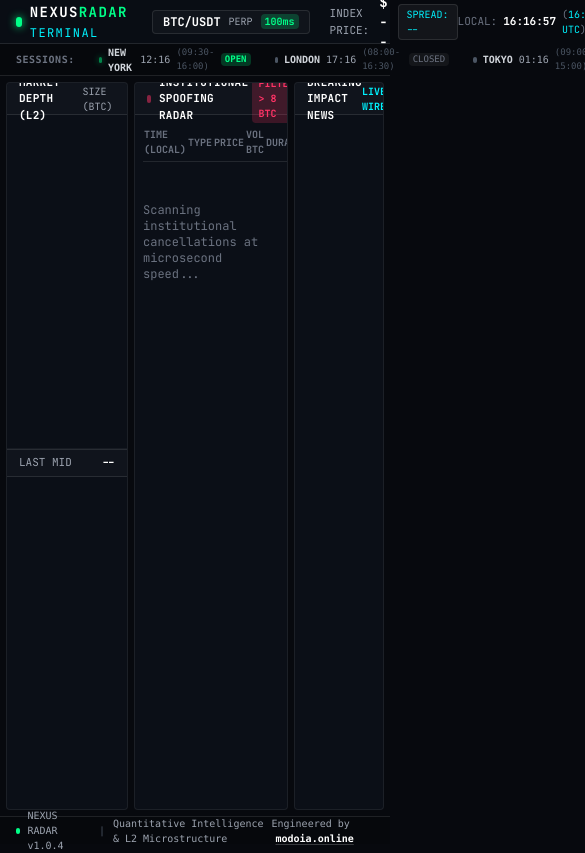
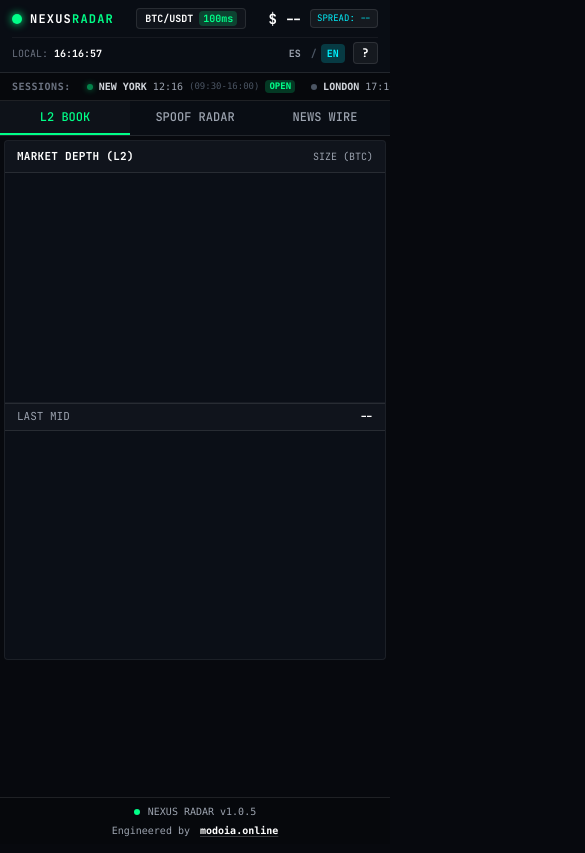
Before and after one commit to somosmodoia-bit/trading-radar, a website: page public/index.html in a window 390 px wide. Shown: the top 853 px of the page, 585 px wide, since content can reach past the window. Drawn offline with nearby package versions, Linux system fonts and the light colour scheme.

Commit message:
Update index.html

```diff
--- a/public/index.html
+++ b/public/index.html
@@ -2,7 +2,7 @@
 <html lang="es" class="dark">
 <head>
   <meta charset="UTF-8">
-  <meta name="viewport" content="width=device-width, initial-scale=1.0">
+  <meta name="viewport" content="width=device-width, initial-scale=1.0, maximum-scale=1.0, user-scalable=no">
   <title>NEXUS RADAR // Institutional Liquidity & Spoof Terminal</title>
   <script src="https://cdn.tailwindcss.com"></script>
   <link rel="preconnect" href="https://fonts.googleapis.com">
@@ -24,55 +24,59 @@
     .ask-gradient {
       background: linear-gradient(90deg, rgba(255, 51, 102, 0.25) 0%, rgba(255, 51, 102, 0.02) 100%);
     }
+    /* Scrollbars minimalistas */
     ::-webkit-scrollbar { width: 4px; height: 4px; }
     ::-webkit-scrollbar-track { background: #07090e; }
     ::-webkit-scrollbar-thumb { background: #1e293b; border-radius: 2px; }
+    .no-scrollbar::-webkit-scrollbar { display: none; }
+    .no-scrollbar { -ms-overflow-style: none; scrollbar-width: none; }
   </style>
 </head>
-<body class="h-screen flex flex-col overflow-hidden text-[12px] select-none">
+<body class="min-h-screen md:h-screen flex flex-col overflow-x-hidden md:overflow-hidden text-[12px] select-none">
 
-  <!-- TOP BAR 1: HEADER PRINCIPAL -->
-  <header class="h-11 border-b border-white/10 bg-[#090d14] flex items-center justify-between px-4 shrink-0">
-    <div class="flex items-center gap-5">
+  <!-- TOP BAR 1: HEADER PRINCIPAL RESPONSIVE -->
+  <header class="border-b border-white/10 bg-[#090d14] px-3 md:px-4 py-2 md:py-0 md:h-11 flex flex-col md:flex-row md:items-center justify-between gap-2 shrink-0">
+    <!-- Izquierda: Logo + Par + Precios -->
+    <div class="flex items-center justify-between md:justify-start gap-2.5 md:gap-5 flex-wrap">
       <div class="flex items-center gap-2">
         <span class="w-2.5 h-2.5 rounded-full bg-[#00ff88] shadow-[0_0_8px_#00ff88]"></span>
-        <span class="font-bold text-white tracking-widest text-sm">NEXUS<span class="text-[#00ff88]">RADAR</span> <span class="text-xs text-[#00f2fe] font-normal">TERMINAL</span></span>
+        <span class="font-bold text-white tracking-widest text-xs md:text-sm">NEXUS<span class="text-[#00ff88]">RADAR</span></span>
       </div>
 
-      <div class="flex items-center gap-2 px-2.5 py-0.5 bg-white/[0.03] border border-white/10 rounded">
+      <div class="flex items-center gap-1.5 px-2 py-0.5 bg-white/[0.03] border border-white/10 rounded text-[10px] md:text-xs">
         <span class="font-bold text-white">BTC/USDT</span>
-        <span class="text-[10px] text-gray-400">PERP</span>
-        <span class="text-[10px] px-1 bg-[#00ff88]/20 text-[#00ff88] font-bold rounded">100ms</span>
+        <span class="px-1 bg-[#00ff88]/20 text-[#00ff88] font-bold rounded">100ms</span>
       </div>
 
-      <div class="flex items-center gap-2.5">
-        <span class="text-gray-400 text-[11px]" data-i18n="indexPrice">PRECIO ÍNDICE:</span>
-        <span id="midPrice" class="font-bold text-white text-sm tabular-nums">$ --</span>
-        <span id="spreadBadge" class="text-[10px] px-2 py-0.5 rounded bg-white/5 border border-white/10 text-[#00f2fe]">SPREAD: --</span>
+      <div class="flex items-center gap-2 text-[11px] md:text-xs">
+        <span id="midPrice" class="font-bold text-white tabular-nums text-sm md:text-base">$ --</span>
+        <span id="spreadBadge" class="text-[9px] md:text-[10px] px-1.5 py-0.5 rounded bg-white/5 border border-white/10 text-[#00f2fe]">SPREAD: --</span>
       </div>
     </div>
 
-    <!-- HUSO HORARIO LOCAL DEL USUARIO & SELECTOR IDIOMA -->
-    <div class="flex items-center gap-4 text-[11px]">
-      <div class="flex items-center gap-1.5 text-gray-300">
+    <!-- Derecha: Reloj Local + Idioma + Ayuda -->
+    <div class="flex items-center justify-between md:justify-end gap-3 text-[11px] border-t md:border-t-0 border-white/5 pt-1 md:pt-0">
+      <div class="flex items-center gap-1.5 text-gray-300 text-[10px] md:text-[11px]">
         <span class="text-gray-500">LOCAL:</span>
         <span id="localClock" class="font-bold text-white tabular-nums">--:--:--</span>
-        <span class="text-gray-500 text-[10px]">(<span id="utcClock" class="text-[#00f2fe]">--:-- UTC</span>)</span>
+        <span class="text-gray-500 hidden sm:inline">(<span id="utcClock" class="text-[#00f2fe]">--:-- UTC</span>)</span>
       </div>
 
-      <div class="border-l border-white/10 pl-3 flex items-center gap-1 font-bold">
-        <button id="btnLangES" onclick="setLanguage('es')" class="px-1.5 py-0.5 rounded bg-[#00ff88]/20 text-[#00ff88]">ES</button>
-        <span class="text-gray-600">/</span>
-        <button id="btnLangEN" onclick="setLanguage('en')" class="px-1.5 py-0.5 rounded hover:bg-white/5 text-gray-400">EN</button>
+      <div class="flex items-center gap-2">
+        <div class="flex items-center gap-1 font-bold text-[10px] md:text-xs">
+          <button id="btnLangES" onclick="setLanguage('es')" class="px-1.5 py-0.5 rounded bg-[#00ff88]/20 text-[#00ff88]">ES</button>
+          <span class="text-gray-600">/</span>
+          <button id="btnLangEN" onclick="setLanguage('en')" class="px-1.5 py-0.5 rounded hover:bg-white/5 text-gray-400">EN</button>
+        </div>
+
+        <button onclick="toggleHelpModal()" class="px-2 py-0.5 rounded bg-white/5 hover:bg-white/10 border border-white/10 text-white font-bold text-xs" title="Guía rápida">?</button>
       </div>
-
-      <button onclick="toggleHelpModal()" class="px-2 py-0.5 rounded bg-white/5 hover:bg-white/10 border border-white/10 text-white font-bold" title="Guía rápida">?</button>
     </div>
   </header>
 
-  <!-- TOP BAR 2: MONITOR DE BOLSAS DEL MUNDO -->
-  <div class="h-8 border-b border-white/10 bg-[#06080c] flex items-center justify-between px-4 text-[10px] font-mono shrink-0">
-    <div class="flex items-center gap-6">
+  <!-- TOP BAR 2: MONITOR DE BOLSAS MUNDIALES (SCROLLABLE EN MOBILE) -->
+  <div class="border-b border-white/10 bg-[#06080c] px-3 md:px-4 py-1.5 md:h-8 flex items-center justify-between overflow-x-auto no-scrollbar text-[10px] font-mono shrink-0">
+    <div class="flex items-center gap-4 md:gap-6 whitespace-nowrap min-w-max">
       <span class="text-gray-500 font-bold uppercase tracking-wider" data-i18n="marketSessions">SESIONES:</span>
 
       <!-- NUEVA YORK -->
@@ -111,42 +115,52 @@
         <span id="badge-syd" class="px-1 py-0.2 rounded text-[9px] bg-gray-800 text-gray-400 font-bold">CLOSED</span>
       </div>
     </div>
-
-    <div class="text-gray-400">
-      FEED: <span class="text-[#00ff88]">BINANCE FUTURES L2</span>
-    </div>
   </div>
 
-  <!-- BODY GRID (3 PANELES) -->
-  <main class="flex-1 grid grid-cols-12 gap-1.5 p-1.5 overflow-hidden">
+  <!-- SELECTOR DE PESTAÑAS (TABS) EXCLUSIVO MOBILE -->
+  <nav class="flex md:hidden bg-[#090d14] border-b border-white/10 text-xs shrink-0 font-medium">
+    <button id="tabBtnOrderbook" onclick="switchMobileTab('orderbook')" class="flex-1 py-2 text-center text-[#00ff88] border-b-2 border-[#00ff88] bg-white/[0.02]" data-i18n="tabDepth">
+      LIBRO L2
+    </button>
+    <button id="tabBtnSpoof" onclick="switchMobileTab('spoof')" class="flex-1 py-2 text-center text-gray-400 border-b-2 border-transparent hover:text-white relative" data-i18n="tabSpoof">
+      SPOOF RADAR
+      <span id="mobileSpoofBadge" class="hidden absolute top-1 right-3 w-2 h-2 rounded-full bg-[#ff3366] animate-ping"></span>
+    </button>
+    <button id="tabBtnNews" onclick="switchMobileTab('news')" class="flex-1 py-2 text-center text-gray-400 border-b-2 border-transparent hover:text-white" data-i18n="tabNews">
+      NOTICIAS
+    </button>
+  </nav>
 
-    <!-- COLUMNA 1: ORDER BOOK EN VIVO (4 COLS) -->
-    <section class="col-span-4 panel-box rounded flex flex-col overflow-hidden">
-      <div class="h-8 border-b border-white/10 px-3 flex items-center justify-between bg-white/[0.02]">
+  <!-- BODY GRID (RESPONSIVE: TABS EN MOBILE / 3 COLS EN DESKTOP) -->
+  <main class="flex-1 p-1 md:p-1.5 overflow-y-auto md:overflow-hidden grid grid-cols-1 md:grid-cols-12 gap-1.5">
+
+    <!-- COLUMNA 1: ORDER BOOK EN VIVO -->
+    <section id="panelOrderbook" class="col-span-1 md:col-span-4 panel-box rounded flex flex-col h-[520px] md:h-full overflow-hidden">
+      <div class="h-8 border-b border-white/10 px-3 flex items-center justify-between bg-white/[0.02] shrink-0">
         <span class="font-bold text-white text-[11px] tracking-wide" data-i18n="depthTitle">PROFUNDIDAD DE MERCADO (L2)</span>
         <span class="text-[10px] text-gray-400" data-i18n="sizeBtc">TAMAÑO (BTC)</span>
       </div>
 
       <!-- ASKS (Venta) -->
-      <div class="flex-1 flex flex-col justify-end p-2 border-b border-white/5">
+      <div class="flex-1 flex flex-col justify-end p-2 border-b border-white/5 overflow-hidden">
         <div id="asksContainer" class="flex flex-col-reverse gap-0.5"></div>
       </div>
 
       <!-- MID SPREAD BAR -->
-      <div class="h-7 bg-white/[0.02] border-y border-white/10 px-3 flex items-center justify-between text-[11px]">
+      <div class="h-7 bg-white/[0.02] border-y border-white/10 px-3 flex items-center justify-between text-[11px] shrink-0">
         <span class="text-gray-400" data-i18n="lastMid">ÚLTIMO MID</span>
         <span id="midCenter" class="text-white font-bold tabular-nums">--</span>
       </div>
 
       <!-- BIDS (Compra) -->
-      <div class="flex-1 flex flex-col p-2">
+      <div class="flex-1 flex flex-col p-2 overflow-hidden">
         <div id="bidsContainer" class="flex flex-col gap-0.5"></div>
       </div>
     </section>
 
-    <!-- COLUMNA 2: DETECTOR DE SPOOFING & MUROS FALSOS (5 COLS) -->
-    <section class="col-span-5 panel-box rounded flex flex-col overflow-hidden">
-      <div class="h-8 border-b border-white/10 px-3 flex items-center justify-between bg-white/[0.02]">
+    <!-- COLUMNA 2: DETECTOR DE SPOOFING -->
+    <section id="panelSpoof" class="hidden md:flex col-span-1 md:col-span-5 panel-box rounded flex-col h-[520px] md:h-full overflow-hidden">
+      <div class="h-8 border-b border-white/10 px-3 flex items-center justify-between bg-white/[0.02] shrink-0">
         <div class="flex items-center gap-2">
           <span class="w-2 h-2 rounded-full bg-[#ff3366] animate-pulse"></span>
           <span class="font-bold text-white text-[11px] tracking-wide" data-i18n="spoofTitle">DETECCIÓN DE SPOOFING INSTITUCIONAL</span>
@@ -166,33 +180,33 @@
               <th data-i18n="thLevel">NIVEL</th>
             </tr>
           </thead>
-          <tbody id="alertsBody" class="divide-y divide-white/[0.04] tabular-nums"></tbody>
+          <tbody id="alertsBody" class="divide-y divide-white/[0.04] tabular-nums text-[10px] md:text-[11px]"></tbody>
         </table>
-        <div id="noAlerts" class="h-40 flex items-center justify-center text-gray-500 text-xs" data-i18n="scanningText">
+        <div id="noAlerts" class="h-40 flex items-center justify-center text-gray-500 text-xs text-center px-4" data-i18n="scanningText">
           Escaneando cancelaciones institucionales en microsegundos...
         </div>
       </div>
     </section>
 
-    <!-- COLUMNA 3: FEED DE NOTICIAS DE IMPACTO & CORRELACIÓN (3 COLS) -->
-    <section class="col-span-3 panel-box rounded flex flex-col overflow-hidden">
-      <div class="h-8 border-b border-white/10 px-3 flex items-center justify-between bg-white/[0.02]">
+    <!-- COLUMNA 3: FEED DE NOTICIAS RÁPIDAS -->
+    <section id="panelNews" class="hidden md:flex col-span-1 md:col-span-3 panel-box rounded flex-col h-[520px] md:h-full overflow-hidden">
+      <div class="h-8 border-b border-white/10 px-3 flex items-center justify-between bg-white/[0.02] shrink-0">
         <span class="font-bold text-white text-[11px] tracking-wide" data-i18n="newsTitle">NOTICIAS DE IMPACTO RÁPIDO</span>
         <span class="text-[10px] text-[#00f2fe] font-bold">LIVE WIRE</span>
       </div>
 
-      <div id="newsContainer" class="flex-1 overflow-y-auto p-2.5 flex flex-col gap-2"></div>
+      <div id="newsContainer" class="flex-1 overflow-y-auto p-2 md:p-2.5 flex flex-col gap-2"></div>
     </section>
 
   </main>
 
-  <!-- FOOTER INSTITUCIONAL MODO IA -->
-  <footer class="h-7 border-t border-white/10 bg-[#06080c] flex items-center justify-between px-4 text-[10px] text-gray-400 font-mono shrink-0">
+  <!-- FOOTER INSTITUCIONAL -->
+  <footer class="border-t border-white/10 bg-[#06080c] px-3 md:px-4 py-1.5 md:h-7 flex flex-col sm:flex-row items-center justify-between gap-1 text-[10px] text-gray-400 font-mono shrink-0">
     <div class="flex items-center gap-2">
       <span class="w-1.5 h-1.5 rounded-full bg-[#00ff88]"></span>
-      <span>NEXUS RADAR v1.0.4</span>
-      <span class="text-gray-600">|</span>
-      <span data-i18n="footerTagline">Inteligencia Cuantitativa &amp; Microestructura L2</span>
+      <span>NEXUS RADAR v1.0.5</span>
+      <span class="text-gray-600 hidden sm:inline">|</span>
+      <span class="hidden sm:inline" data-i18n="footerTagline">Inteligencia Cuantitativa &amp; Microestructura L2</span>
     </div>
 
     <div>
@@ -203,10 +217,10 @@
 
   <!-- MODAL DE AYUDA RÁPIDA -->
   <div id="helpModal" class="hidden fixed inset-0 bg-black/80 backdrop-blur-sm z-50 flex items-center justify-center p-4">
-    <div class="panel-box max-w-lg w-full p-5 rounded-lg border border-white/20 shadow-2xl space-y-4">
+    <div class="panel-box max-w-lg w-full p-5 rounded-lg border border-white/20 shadow-2xl space-y-4 max-h-[90vh] overflow-y-auto">
       <div class="flex items-center justify-between border-b border-white/10 pb-2">
-        <h3 class="text-white font-bold text-sm tracking-wide" data-i18n="modalTitle">GUÍA RÁPIDA // CÓMO INTERPRETAR LA TERMINAL</h3>
-        <button onclick="toggleHelpModal()" class="text-gray-400 hover:text-white font-bold">✕</button>
+        <h3 class="text-white font-bold text-xs md:text-sm tracking-wide" data-i18n="modalTitle">GUÍA RÁPIDA // CÓMO INTERPRETAR LA TERMINAL</h3>
+        <button onclick="toggleHelpModal()" class="text-gray-400 hover:text-white font-bold p-1">✕</button>
       </div>
 
       <div class="space-y-3 text-[11px] text-gray-300">
@@ -224,13 +238,69 @@
         </div>
       </div>
 
-      <button onclick="toggleHelpModal()" class="w-full py-1.5 rounded bg-[#00ff88]/20 text-[#00ff88] border border-[#00ff88]/40 font-bold hover:bg-[#00ff88]/30" data-i18n="modalCloseBtn">CERRAR</button>
+      <button onclick="toggleHelpModal()" class="w-full py-2 rounded bg-[#00ff88]/20 text-[#00ff88] border border-[#00ff88]/40 font-bold hover:bg-[#00ff88]/30 text-xs" data-i18n="modalCloseBtn">CERRAR</button>
     </div>
   </div>
 
   <script>
     // ─────────────────────────────────────────────────────────────
-    // 1. GESTIÓN ROBUSTA DE HORARIOS Y SESIONES DE BOLSA
+    // 1. MANEJO DE PESTAÑAS (TABS) EN MOBILE
+    // ─────────────────────────────────────────────────────────────
+    let activeMobileTab = 'orderbook';
+
+    function switchMobileTab(tab) {
+      if (window.innerWidth >= 768) return; // En desktop se muestran las 3 juntas
+      activeMobileTab = tab;
+
+      const pOrderbook = document.getElementById('panelOrderbook');
+      const pSpoof = document.getElementById('panelSpoof');
+      const pNews = document.getElementById('panelNews');
+
+      const bOrderbook = document.getElementById('tabBtnOrderbook');
+      const bSpoof = document.getElementById('tabBtnSpoof');
+      const bNews = document.getElementById('tabBtnNews');
+
+      // Ocultar todos
+      pOrderbook.classList.add('hidden');
+      pSpoof.classList.add('hidden');
+      pNews.classList.add('hidden');
+
+      // Resetear estilos de tabs
+      [bOrderbook, bSpoof, bNews].forEach(b => {
+        b.className = 'flex-1 py-2 text-center text-gray-400 border-b-2 border-transparent hover:text-white relative';
+      });
+
+      // Mostrar panel activo
+      if (tab === 'orderbook') {
+        pOrderbook.classList.remove('hidden');
+        bOrderbook.className = 'flex-1 py-2 text-center text-[#00ff88] border-b-2 border-[#00ff88] bg-white/[0.02] font-bold';
+      } else if (tab === 'spoof') {
+        pSpoof.classList.remove('hidden');
+        bSpoof.className = 'flex-1 py-2 text-center text-[#ff3366] border-b-2 border-[#ff3366] bg-white/[0.02] font-bold';
+        document.getElementById('mobileSpoofBadge').classList.add('hidden');
+      } else if (tab === 'news') {
+        pNews.classList.remove('hidden');
+        bNews.className = 'flex-1 py-2 text-center text-[#00f2fe] border-b-2 border-[#00f2fe] bg-white/[0.02] font-bold';
+      }
+    }
+
+    // Autoajuste al redimensionar pantalla
+    window.addEventListener('resize', () => {
+      const pOrderbook = document.getElementById('panelOrderbook');
+      const pSpoof = document.getElementById('panelSpoof');
+      const pNews = document.getElementById('panelNews');
+
+      if (window.innerWidth >= 768) {
+        pOrderbook.classList.remove('hidden');
+        pSpoof.classList.remove('hidden');
+        pNews.classList.remove('hidden');
+      } else {
+        switchMobileTab(activeMobileTab);
+      }
+    });
+
+    // ─────────────────────────────────────────────────────────────
+    // 2. GESTIÓN DE HORARIOS Y SESIONES DE BOLSA
     // ─────────────────────────────────────────────────────────────
     function getTzParts(date, tz) {
       try {
@@ -278,7 +348,6 @@
       try {
         const now = new Date();
 
-        // Reloj local y UTC
         const localEl = document.getElementById('localClock');
         const utcEl = document.getElementById('utcClock');
         if (localEl) localEl.textContent = now.toLocaleTimeString([], { hour: '2-digit', minute: '2-digit', second: '2-digit', hour12: false });
@@ -312,7 +381,7 @@
         const sydOpen = sydIsWeekday && (syd.hour >= 10 && syd.hour < 16);
         updateMarketBadge('syd', syd.timeStr, sydOpen);
       } catch (err) {
-        console.error('Error actualizando horarios:', err);
+        console.error('Error horarios:', err);
       }
     }
 
@@ -325,7 +394,7 @@
     }
 
     // ─────────────────────────────────────────────────────────────
-    // 2. DICCIONARIOS DE IDIOMA (i18n) COMPLETOS
+    // 3. DICCIONARIOS DE IDIOMA (i18n)
     // ─────────────────────────────────────────────────────────────
     const I18N = {
       es: {
@@ -358,7 +427,10 @@
         helpStep3Desc: 'Muestra los horarios de Nueva York, Londres, Tokio y Sídney. Si figura en verde (OPEN) el mercado tradicional está abierto e inyectando liquidez fuerte.',
         modalCloseBtn: 'CERRAR',
         footerTagline: 'Inteligencia Cuantitativa & Microestructura L2',
-        footerDev: 'Desarrollado por'
+        footerDev: 'Desarrollado por',
+        tabDepth: 'LIBRO L2',
+        tabSpoof: 'SPOOF RADAR',
+        tabNews: 'NOTICIAS'
       },
       en: {
         indexPrice: 'INDEX PRICE:',
@@ -390,7 +462,10 @@
         helpStep3Desc: 'Displays opening hours for New York, London, Tokyo, and Sydney. When green (OPEN), key macro markets are active and driving liquidity.',
         modalCloseBtn: 'CLOSE',
         footerTagline: 'Quantitative Intelligence & L2 Microstructure',
-        footerDev: 'Engineered by'
+        footerDev: 'Engineered by',
+        tabDepth: 'L2 BOOK',
+        tabSpoof: 'SPOOF RADAR',
+        tabNews: 'NEWS WIRE'
       }
     };
 
@@ -421,7 +496,7 @@
     setLanguage(currentLang);
 
     // ─────────────────────────────────────────────────────────────
-    // 3. CONEXIÓN WEBSOCKET RESILIENTE
+    // 4. CONEXIÓN WEBSOCKET RESILIENTE
     // ─────────────────────────────────────────────────────────────
     const midPriceEl = document.getElementById('midPrice');
     const midCenterEl = document.getElementById('midCenter');
@@ -446,7 +521,7 @@
             if (midCenterEl) midCenterEl.textContent = `$ ${data.midPrice}`;
             if (spreadBadge) spreadBadge.textContent = `${I18N[currentLang].spreadLabel} $ ${data.spread}`;
 
-            // Asks (Venta) - Barras creciendo de IZQUIERDA a DERECHA
+            // Asks (Venta)
             if (asksContainer && data.asks) {
               let asksHTML = '';
               const maxAskQty = Math.max(...data.asks.map(a => a[1]), 1);
@@ -463,7 +538,7 @@
               asksContainer.innerHTML = asksHTML;
             }
 
-            // Bids (Compra) - Barras creciendo de IZQUIERDA a DERECHA
+            // Bids (Compra)
             if (bidsContainer && data.bids) {
               let bidsHTML = '';
               const maxBidQty = Math.max(...data.bids.map(b => b[1]), 1);
@@ -490,9 +565,15 @@
             const translatedType = a.side === 'bid' ? I18N[currentLang].spoofBid : I18N[currentLang].spoofAsk;
             const translatedLevel = a.severidad === 'CRÍTICO' ? I18N[currentLang].criticalLevel : I18N[currentLang].highLevel;
 
+            // Alerta visual en tab mobile si no está seleccionada
+            if (activeMobileTab !== 'spoof') {
+              const bBadge = document.getElementById('mobileSpoofBadge');
+              if (bBadge) bBadge.classList.remove('hidden');
+            }
+
             if (alertsBody) {
               const row = document.createElement('tr');
-              row.className = 'hover:bg-white/[0.02] text-[11px]';
+              row.className = 'hover:bg-white/[0.02] text-[10px] md:text-[11px]';
               row.innerHTML = `
                 <td class="py-1.5 text-gray-400">${clientLocalTime}</td>
                 <td class="font-bold ${color}">${translatedType}</td>
@@ -523,17 +604,12 @@
             }
           }
         } catch (err) {
-          console.error('Error procesando mensaje WS:', err);
+          console.error('Error procesando WS:', err);
         }
       };
 
-      ws.onclose = () => {
-        setTimeout(connectWS, 2000);
-      };
-
-      ws.onerror = () => {
-        try { ws.close(); } catch(e) {}
-      };
+      ws.onclose = () => { setTimeout(connectWS, 2000); };
+      ws.onerror = () => { try { ws.close(); } catch(e) {} };
     }
 
     connectWS();
```
